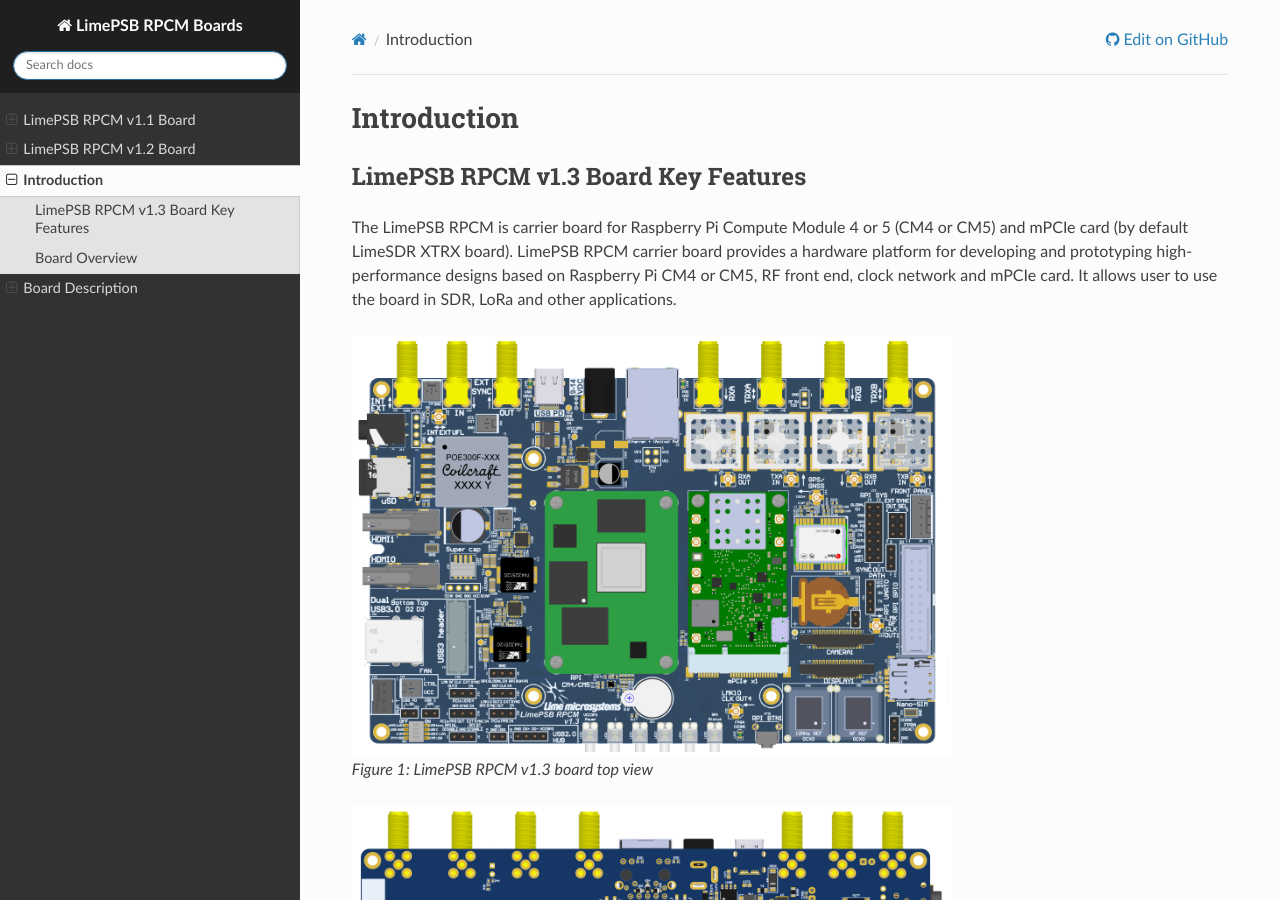
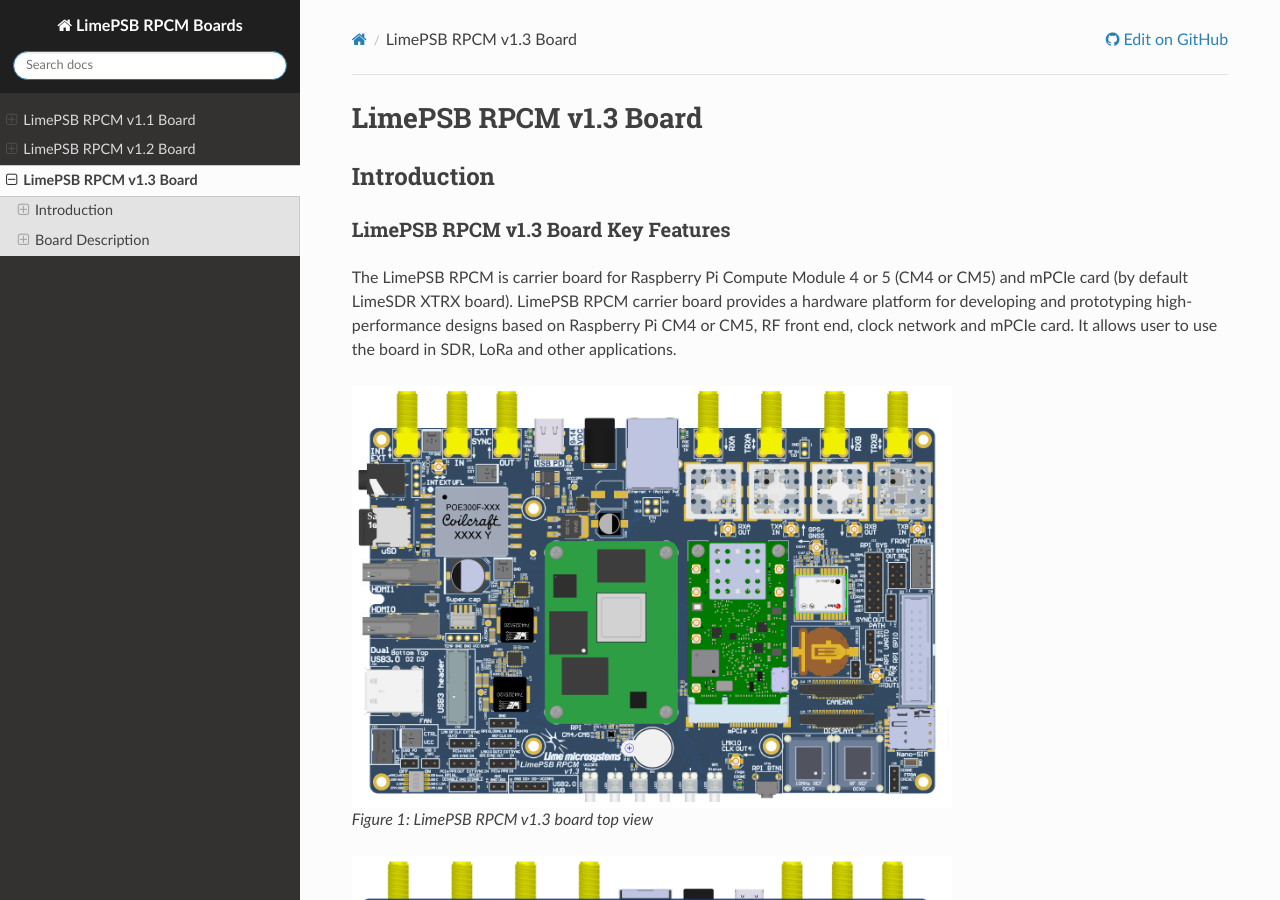
Before and after one commit to myriadrf/LimePSB-RPCM, a Sphinx documentation site: the page built from docs/v1.3/index.rst, in a window 1280 px wide and 900 px high. Built offline with Sphinx 7.4.7 and the Read the Docs theme 3.1.0, drawn with Linux system fonts in a browser that asks for light colours.

Commit message:
Added title

```diff
--- a/docs/v1.3/index.rst
+++ b/docs/v1.3/index.rst
@@ -1,3 +1,7 @@
+*****
+LimePSB RPCM v1.3 Board
+*****
+
 Introduction
 ============
 
```
